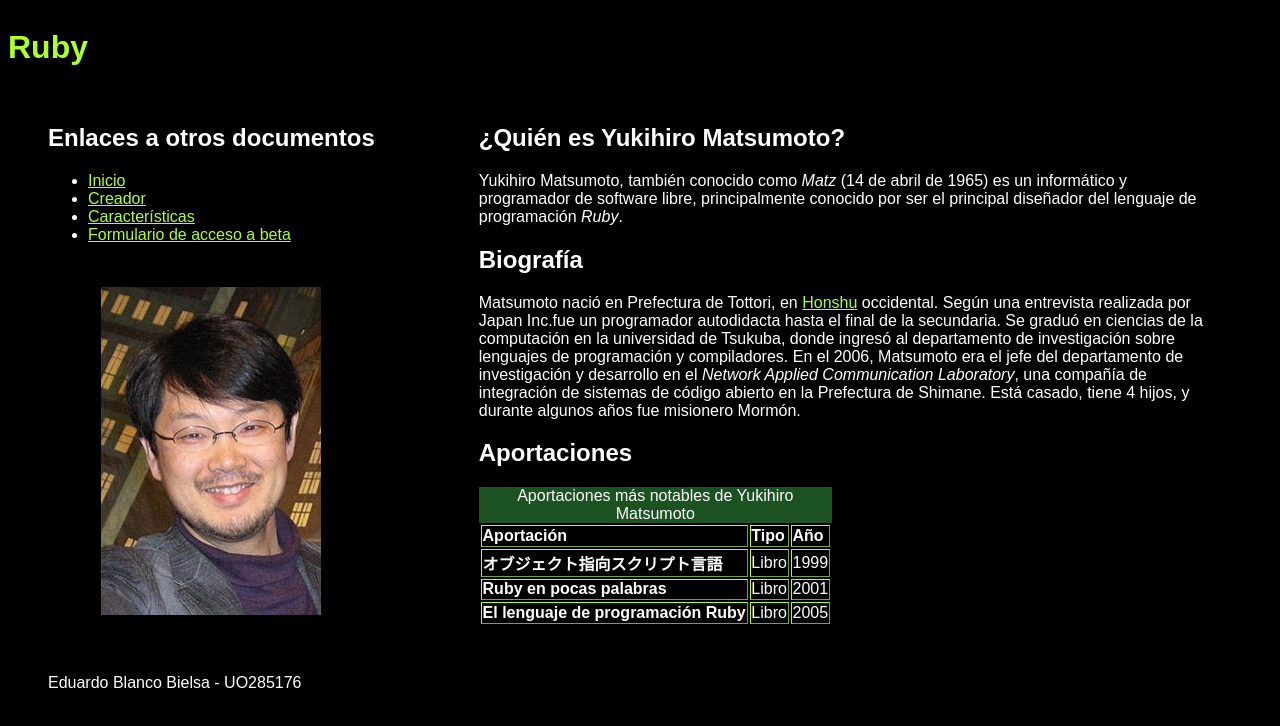
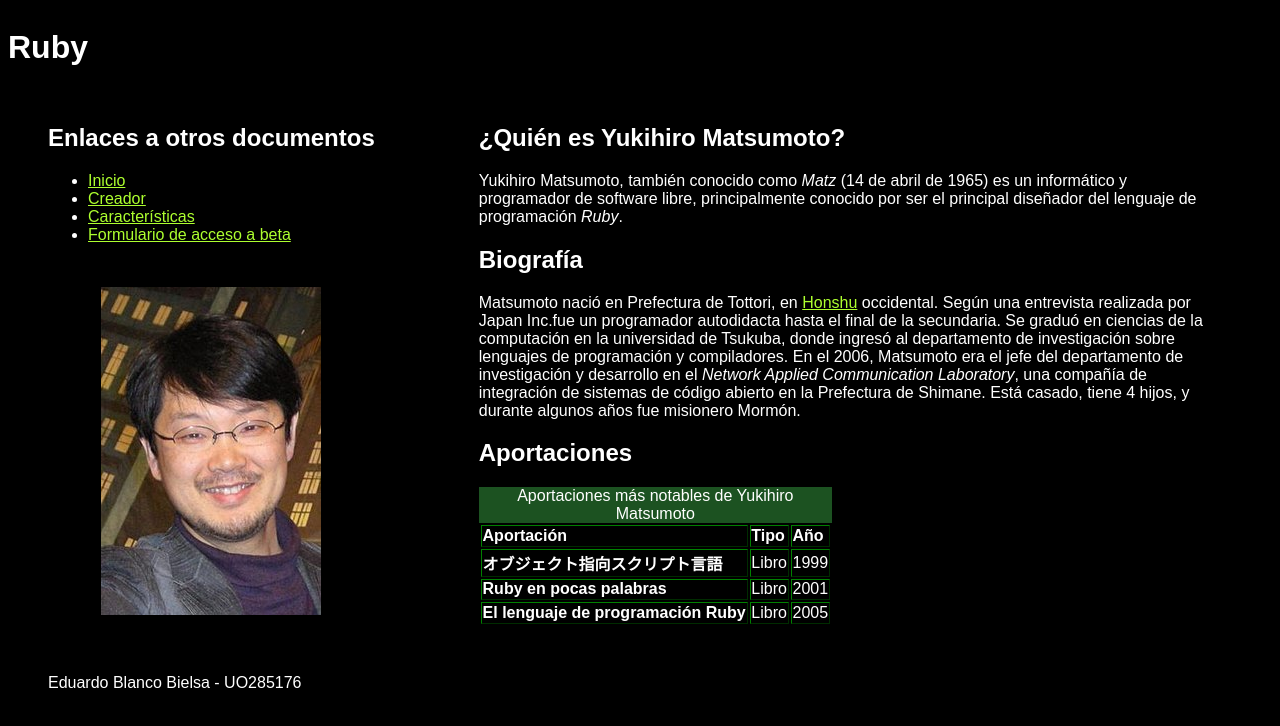
Before and after one commit to gitblanc/SEW-UO285176-L06, a plain HTML site: page practica1/autor.html in a window 1280 px wide. Drawn offline with Linux system fonts and the light colour scheme.

Commit message:
colores actualizados

```diff
--- a/practica1/estilo/estilo.css
+++ b/practica1/estilo/estilo.css
@@ -20,7 +20,7 @@ body{
 /*Especificidad 001*/
 h1{
   background-color: black;
-  color: greenyellow;
+  color: white;
 }
 
 /*Especificidad 001*/
@@ -38,11 +38,11 @@ caption {
 
 /*Especificidad 001*/
 tr,td, th{
-  border: 0.1em outset greenyellow;
+  border: 0.1em outset green;
   padding: 0.05em;
 }
 
 /*Especificidad 001*/
 fieldset{
-  border-color: white;
+  border-color: greenyellow;
 }
```
